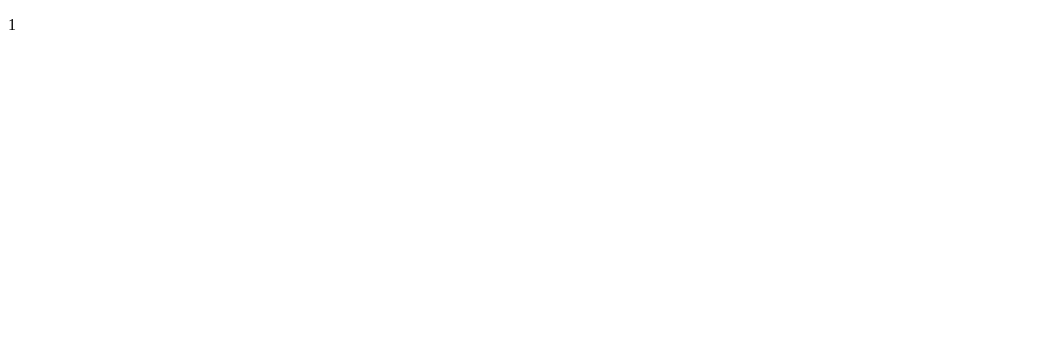
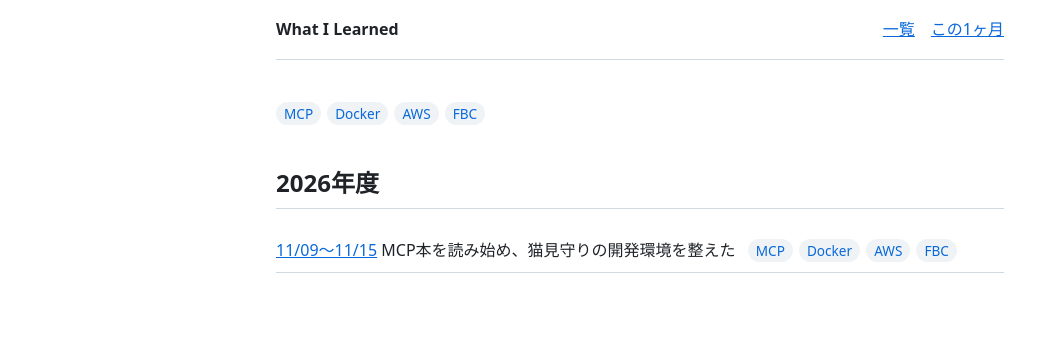
Before and after one commit to KJMAN678/what_i_learned, an Astro site: page / in a window 1280 px wide. Shown: the whole page, without its empty margins (0-1058 px from the left). Built offline with nearby package versions, Linux system fonts and the light colour scheme; Astro itself is replaced by a stand-in of ours.

Commit message:
feat: 週報の一覧・詳細・タグページ
Co-Authored-By: Claude Opus 5.5 <noreply@anthropic.com>

```diff
--- /dev/null
+++ b/src/components/WeeklyList.astro
@@ -0,0 +1,29 @@
+---
+import type { CollectionEntry } from 'astro:content';
+import { groupByFiscalYear, tagSlug, weekSunday } from '../lib/week-logic';
+import { url } from '../lib/url';
+interface Props { weeklies: CollectionEntry<'weekly'>[] }
+const groups = groupByFiscalYear(Astro.props.weeklies);
+const md = (d: string) => d.slice(5).replace('-', '/');
+---
+{groups.map(([fy, items]) => (
+  <section>
+    <h2>{fy}年度</h2>
+    <ul class="weeks">
+      {items.map((w) => (
+        <li>
+          <a href={url(`weekly/${w.id}/`)}>{md(w.id)}〜{md(weekSunday(w.id))}</a>
+          {w.data.summary && <span> {w.data.summary}</span>}
+          <ul class="tags">
+            {w.data.tags.map((t) => <li><a href={url(`tags/${tagSlug(t)}/`)}>{t}</a></li>)}
+          </ul>
+        </li>
+      ))}
+    </ul>
+  </section>
+))}
+<style>
+  .weeks { list-style: none; padding: 0; }
+  .weeks > li { padding: 8px 0; border-bottom: 1px solid var(--border); }
+  .weeks .tags { margin-left: 8px; }
+</style>
--- /dev/null
+++ b/src/layouts/Base.astro
@@ -0,0 +1,44 @@
+---
+import { url } from '../lib/url';
+interface Props { title: string }
+const { title } = Astro.props;
+---
+<!doctype html>
+<html lang="ja">
+  <head>
+    <meta charset="utf-8" />
+    <meta name="viewport" content="width=device-width, initial-scale=1" />
+    <title>{title}</title>
+    <slot name="head" />
+  </head>
+  <body>
+    <header>
+      <a class="site" href={url('')}>What I Learned</a>
+      <nav><a href={url('')}>一覧</a><a href={url('recent/')}>この1ヶ月</a></nav>
+    </header>
+    <main><slot /></main>
+  </body>
+</html>
+<style is:global>
+  :root {
+    --bg: #ffffff; --fg: #1f2328; --muted: #59636e; --link: #0969da; --border: #d1d9e0; --chip: #f0f3f6;
+    color-scheme: light dark;
+  }
+  @media (prefers-color-scheme: dark) {
+    :root { --bg: #0d1117; --fg: #e6edf3; --muted: #9198a1; --link: #4493f8; --border: #3d444d; --chip: #212830; }
+  }
+  * { box-sizing: border-box; }
+  body {
+    margin: 0 auto; max-width: 760px; padding: 0 16px 48px;
+    background: var(--bg); color: var(--fg);
+    font-family: system-ui, -apple-system, "Hiragino Sans", "Noto Sans JP", sans-serif; line-height: 1.7;
+  }
+  a { color: var(--link); }
+  header { display: flex; flex-wrap: wrap; justify-content: space-between; align-items: baseline; gap: 8px; padding: 16px 0; border-bottom: 1px solid var(--border); margin-bottom: 24px; }
+  header .site { font-weight: 700; color: var(--fg); text-decoration: none; }
+  header nav { display: flex; gap: 16px; }
+  h2 { border-bottom: 1px solid var(--border); padding-bottom: 4px; }
+  .tags { display: inline-flex; flex-wrap: wrap; gap: 6px; padding: 0; margin: 0; list-style: none; }
+  .tags a { display: inline-block; padding: 0 8px; border-radius: 999px; background: var(--chip); font-size: 0.85em; text-decoration: none; }
+  .muted { color: var(--muted); }
+</style>
--- /dev/null
+++ b/src/lib/url.ts
@@ -0,0 +1,4 @@
+// base（/what_i_learned）付きのサイト内 URL を返す。
+export function url(path: string): string {
+  return `${import.meta.env.BASE_URL.replace(/\/$/, '')}/${path}`;
+}
--- a/src/pages/index.astro
+++ b/src/pages/index.astro
@@ -1,5 +1,20 @@
 ---
+import Base from '../layouts/Base.astro';
+import WeeklyList from '../components/WeeklyList.astro';
 import { getWeeklies } from '../lib/weekly';
+import { tagSlug } from '../lib/week-logic';
+import { url } from '../lib/url';
 const weeklies = await getWeeklies();
+const tags = new Map<string, string>();
+for (const w of weeklies) for (const t of w.data.tags) if (!tags.has(tagSlug(t))) tags.set(tagSlug(t), t);
 ---
-<p>{weeklies.length}</p>
+<Base title="What I Learned">
+  <div id="search"></div>
+  <ul class="tags all-tags">
+    {[...tags].map(([slug, label]) => <li><a href={url(`tags/${slug}/`)}>{label}</a></li>)}
+  </ul>
+  <WeeklyList weeklies={weeklies} />
+</Base>
+<style>
+  .all-tags { margin: 16px 0; }
+</style>
```
Also changed, not shown: src/pages/tags/[tag].astro (added, +25 -0 lines), src/pages/weekly/[id].astro (added, +26 -0 lines).
